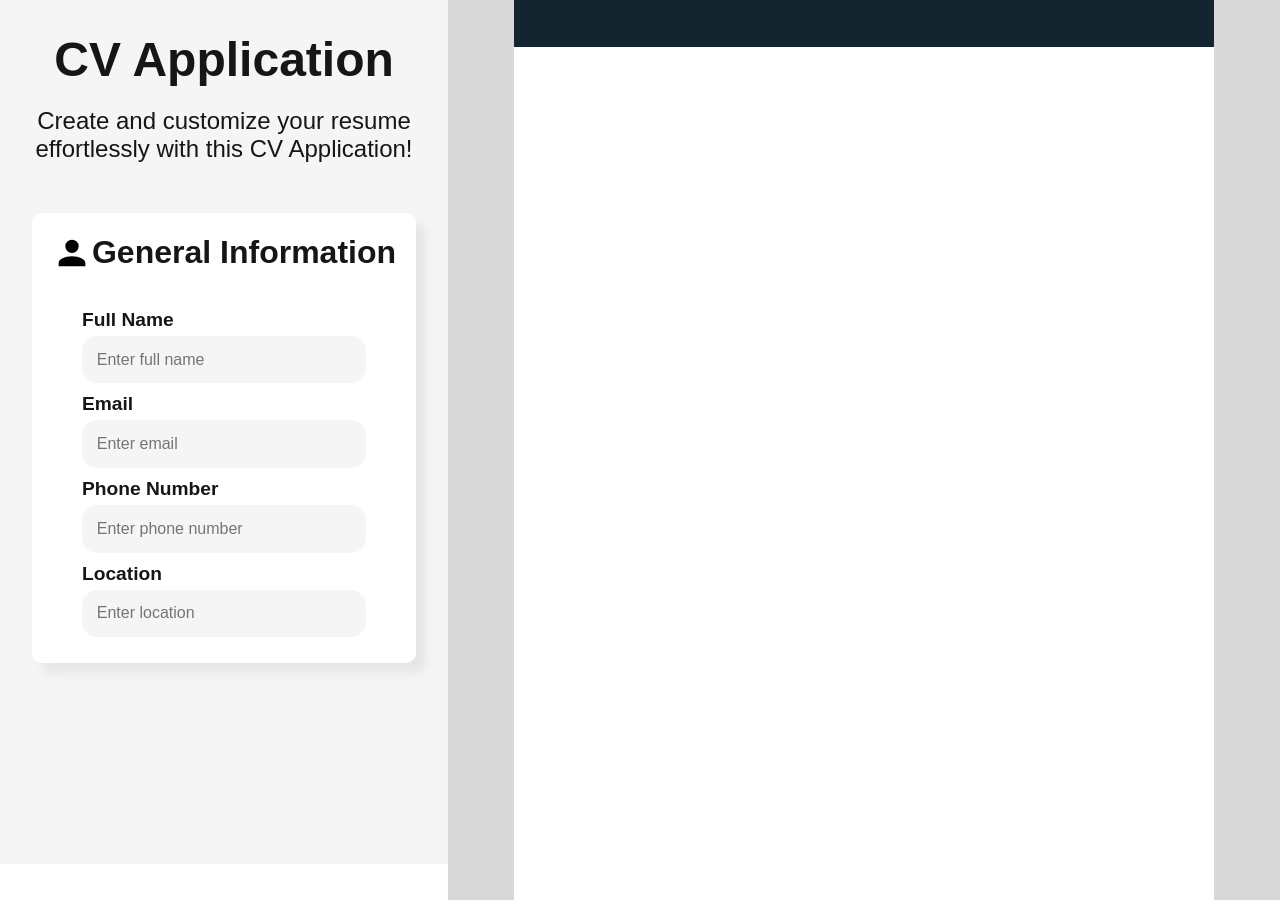
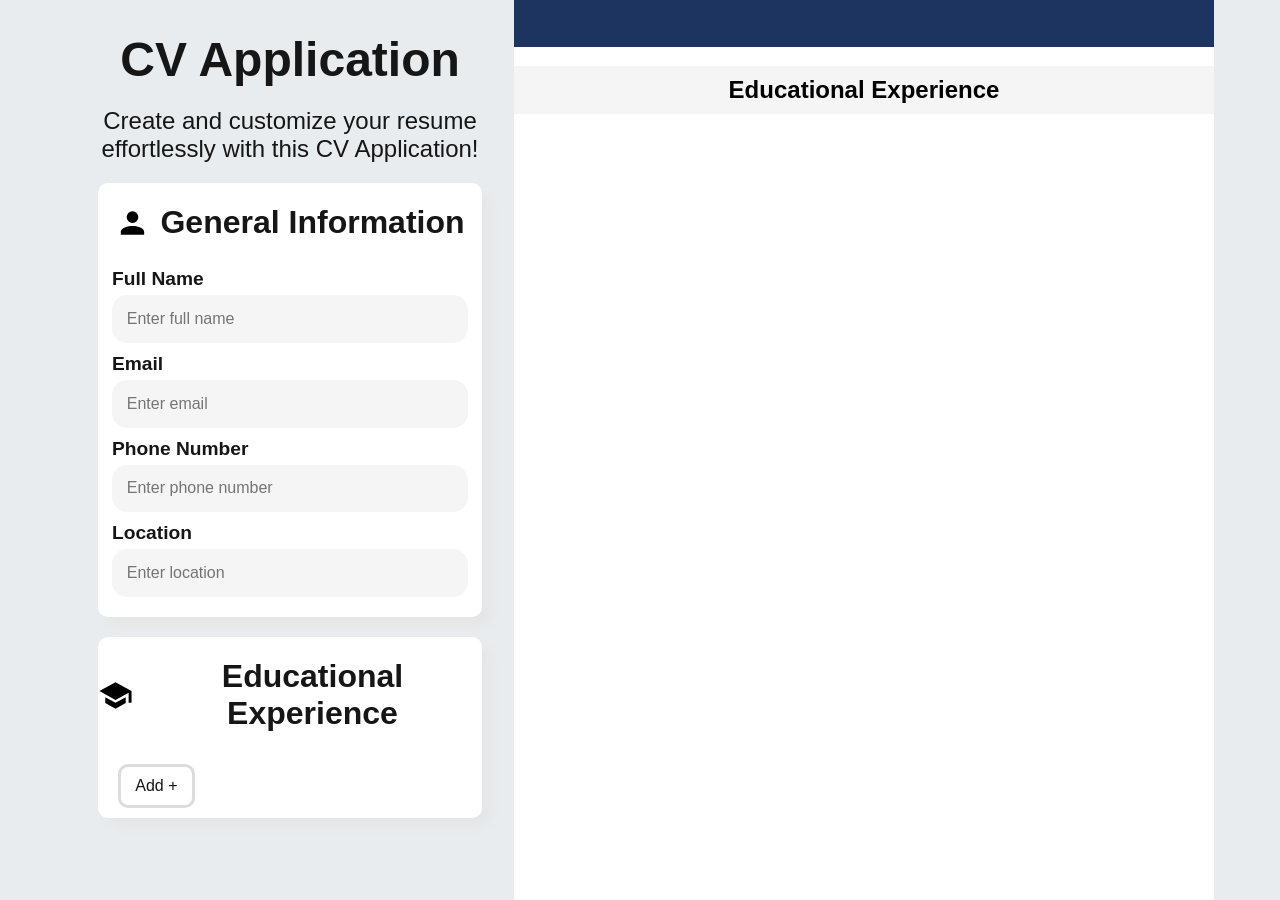
Before and after one commit to Purpleboxe/CV-Application, a React (Vite) app: page / in a window 1280 px wide. Built offline with nearby package versions, Linux system fonts and the light colour scheme.

Commit message:
Add an educational experience section

```diff
--- a/index.html
+++ b/index.html
@@ -4,6 +4,10 @@
     <meta charset="UTF-8" />
     <meta name="viewport" content="width=device-width, initial-scale=1.0" />
     <title>CV Application</title>
+    <script
+      src="https://kit.fontawesome.com/499c90f291.js"
+      crossorigin="anonymous"
+    ></script>
   </head>
   <body>
     <div id="root"></div>
--- a/src/App.jsx
+++ b/src/App.jsx
@@ -1,4 +1,5 @@
 import { useState } from "react";
+import { nanoid } from "nanoid";
 
 import Sidebar from "./components/Sidebar/Sidebar.jsx";
 import Preview from "./components/Preview/Preview.jsx";
@@ -11,6 +12,7 @@ function App() {
       phoneNumber: "",
       location: "",
     },
+    EducationalExperience: [],
   });
 
   const generalInformationChange = (e) => {
@@ -25,10 +27,44 @@ function App() {
     }));
   };
 
+  const submitInformation = (e, type) => {
+    e.preventDefault();
+
+    const fieldset = e.target.closest("form");
+
+    const newData = [...fieldset.querySelectorAll("input")]
+      .map((field) => ({
+        [field.name]: field.value,
+      }))
+      .reduce((obj, item) => {
+        return { ...obj, ...item };
+      }, {});
+
+    setData((prev) => ({
+      ...prev,
+      [type]: [
+        ...prev[type],
+        {
+          ...newData,
+          id: nanoid(),
+        },
+      ],
+    }));
+  };
+
+  const deleteInformation = (id, type) => {
+    setData((prev) => ({
+      ...prev,
+      [type]: prev[type].filter((item) => item.id !== id),
+    }));
+  };
+
   return (
     <div id="App">
       <Sidebar
         generalInformationChange={generalInformationChange}
+        submitInformation={submitInformation}
+        deleteInformation={deleteInformation}
         data={data}
       />
       <Preview data={data} />
--- /dev/null
+++ b/src/components/Preview/EducationalExperienceView.jsx
@@ -0,0 +1,20 @@
+function EducationalExperienceView(props) {
+  const { data } = props;
+
+  const school = data.map((i) => (
+    <div className="schoolView" key={i.id}>
+      <div className="schoolInfo">
+        <div className="schoolName">{i.school}</div>
+      </div>
+    </div>
+  ));
+
+  return (
+    <section className="EducationalExperienceView">
+      <h2 className="preview-header">Educational Experience</h2>
+      <div className="educInfo">{data.length ? school : null}</div>
+    </section>
+  );
+}
+
+export default EducationalExperienceView;
--- a/src/components/Preview/Preview.jsx
+++ b/src/components/Preview/Preview.jsx
@@ -1,6 +1,7 @@
 import "../../styles/Preview.css";
 
 import GeneralInformationView from "./GeneralInformationView";
+import EducationalExperienceView from "./EducationalExperienceView";
 
 function Preview(props) {
   const { data } = props;
@@ -9,6 +10,7 @@ function Preview(props) {
     <div className="Preview">
       <div className="Resume">
         <GeneralInformationView data={data.GeneralInformation} />
+        <EducationalExperienceView data={data.EducationalExperience} />
       </div>
     </div>
   );
--- /dev/null
+++ b/src/components/Sidebar/EducationalExperience.jsx
@@ -0,0 +1,80 @@
+import { useState } from "react";
+import schoolSvg from "../../assets/school.svg";
+
+function EducationalExperience(props) {
+  const { change, deleteInfo, data } = props;
+
+  const [isFormOpen, setFormOpen] = useState(false);
+
+  const school = data.map((i) => (
+    <div className="school" key={i.id}>
+      <div>{i.school}</div>
+      <div className="btns">
+        <button
+          className="btn-icon"
+          onClick={(e) => {
+            e.preventDefault();
+            deleteInfo(i.id, "EducationalExperience");
+          }}
+        >
+          <i className="fa-solid fa-trash"></i>
+        </button>
+      </div>
+    </div>
+  ));
+
+  const submit = (e) => {
+    e.preventDefault();
+    change(e, "EducationalExperience");
+    setFormOpen(false);
+  };
+
+  const openForm = () => {
+    setFormOpen(true);
+  };
+
+  return (
+    <form className="educationalExperience">
+      <div className="formHeader">
+        <img src={schoolSvg} alt="Education" />
+        <h1>Educational Experience</h1>
+      </div>
+      <div className="educationalInformation">
+        {isFormOpen ? (
+          <div>
+            <fieldset className="fieldset">
+              <label>
+                <span>School</span>
+                <input
+                  type="text"
+                  name="school"
+                  className="formInput"
+                  placeholder="Enter school"
+                  maxLength={50}
+                  required
+                />
+              </label>
+            </fieldset>
+            <div className="btns">
+              <button className="btn" onClick={submit}>
+                Submit
+              </button>
+              <button className="btn" onClick={() => setFormOpen(false)}>
+                Cancel
+              </button>
+            </div>
+          </div>
+        ) : (
+          <>
+            <div className="schools">{school}</div>
+            <button className="btn" onClick={openForm}>
+              Add +
+            </button>
+          </>
+        )}
+      </div>
+    </form>
+  );
+}
+
+export default EducationalExperience;
--- a/src/components/Sidebar/Sidebar.jsx
+++ b/src/components/Sidebar/Sidebar.jsx
@@ -1,9 +1,15 @@
 import "../../styles/Sidebar.css";
 
 import GeneralInformation from "./GeneralInformation.jsx";
+import EducationalExperience from "./EducationalExperience.jsx";
 
 function Sidebar(props) {
-  const { generalInformationChange, data } = props;
+  const {
+    generalInformationChange,
+    submitInformation,
+    deleteInformation,
+    data,
+  } = props;
 
   return (
     <div className="Sidebar">
@@ -13,6 +19,11 @@ function Sidebar(props) {
       </div>
 
       <GeneralInformation change={generalInformationChange} data={data} />
+      <EducationalExperience
+        change={submitInformation}
+        deleteInfo={deleteInformation}
+        data={data.EducationalExperience}
+      />
     </div>
   );
 }
--- a/src/styles/Preview.css
+++ b/src/styles/Preview.css
@@ -8,7 +8,7 @@
 
 .GeneralInformationView {
   color: white;
-  background-color: #13262f;
+  background-color: #1d3461;
   text-align: center;
   padding: 10px;
   font-weight: bold;
@@ -36,3 +36,21 @@
 .contactInformation img {
   margin-right: 2px;
 }
+
+.preview-header {
+  background-color: whitesmoke;
+  text-align: center;
+  font-size: 1.5rem;
+  padding: 10px;
+}
+
+.educInfo {
+  display: flex;
+  align-items: center;
+  flex-direction: column;
+}
+
+.schoolInfo {
+  font-size: 1.2rem;
+  font-weight: bold;
+}
--- a/src/styles/Sidebar.css
+++ b/src/styles/Sidebar.css
@@ -1,10 +1,8 @@
 :root {
   --font-color: #161616;
   --box-shadow: rgb(230, 230, 230);
-}
-
-.generalInformation {
-  box-shadow: 10px 10px 10px var(--box-shadow);
+  --outline: #4e524e;
+  --off-white: rgb(220, 220, 220);
 }
 
 .header {
@@ -23,8 +21,9 @@ form {
   color: var(--font-color);
   background-color: white;
   border-radius: 10px;
-  margin-top: 50px;
-  margin-bottom: 50px;
+  margin-top: 20px;
+  margin-bottom: 20px;
+  box-shadow: 10px 10px 10px var(--box-shadow);
 }
 
 .formHeader {
@@ -34,14 +33,14 @@ form {
 }
 
 .formHeader img {
-  width: 40px;
+  width: 35px;
+  margin-right: 10px;
 }
 
 .fieldset {
   border-style: none;
   display: flex;
   flex-direction: column;
-  padding: 1rem 3rem;
 }
 
 .fieldset label {
@@ -67,7 +66,77 @@ form {
 }
 
 .formInput:focus {
-  border-color: #4e524e;
+  border-color: var(--outline);
   box-shadow: 2px 2px 10px var(--box-shadow);
   outline: none;
 }
+
+.educationalInformation {
+  display: flex;
+  flex-direction: column;
+}
+
+.btn {
+  display: flex;
+  flex-direction: row;
+  justify-content: center;
+  align-items: center;
+  background-color: transparent;
+  color: var(--font-color);
+  border: solid 3px var(--off-white);
+  border-radius: 10px;
+  font-size: 1rem;
+  padding: 10px;
+  width: 20%;
+  margin: 10px;
+  margin-left: 20px;
+  cursor: pointer;
+}
+
+.btn img {
+  width: 20px;
+  filter: grayscale(80%);
+}
+
+.btns {
+  display: flex;
+  flex-direction: row;
+}
+
+.form-section {
+  border: solid 3px var(--off-white);
+  border-radius: 10px;
+  padding: 15px;
+  font-size: 1.2rem;
+  margin: 10px 20px;
+}
+
+.schools {
+  display: flex;
+  align-items: center;
+  flex-direction: column;
+}
+
+.school {
+  display: flex;
+  justify-content: space-between;
+  flex-direction: row;
+  font-weight: bold;
+  font-size: 1.2rem;
+  color: rgb(90, 90, 90);
+  border: solid 3px var(--off-white);
+  border-radius: 10px;
+  padding: 10px 20px;
+  box-shadow: 1px 1px 5px var(--box-shadow);
+  width: 85%;
+  margin-top: 10px;
+  margin-bottom: 10px;
+}
+
+.btn-icon {
+  background-color: transparent;
+  border: none;
+  cursor: pointer;
+  font-size: 20px;
+  color: gray;
+}
--- a/src/styles/index.css
+++ b/src/styles/index.css
@@ -2,34 +2,36 @@ body {
   margin: 0;
   padding: 0;
   font-family: Arial, Helvetica, sans-serif;
+  background-color: #e9ecef;
 }
 
 #root {
-  display: grid;
   min-height: 100vh;
   width: 100vw;
+  max-width: 100%;
+  display: flex;
+  justify-content: space-evenly;
 }
 
 #App {
   display: flex;
   flex-flow: row;
+  place-self: center;
 }
 
 .Sidebar {
   position: relative;
-  max-height: 100vh;
-  max-width: 30%;
-  background-color: whitesmoke;
+  height: 100vh;
+  max-width: 30vw;
   padding: 2rem;
   text-align: center;
-  overflow-y: auto;
 }
 
 .Preview {
   position: relative;
   display: flex;
   flex: 1;
-  background-color: rgb(216, 216, 216);
   justify-content: center;
   align-items: center;
+  width: 100%;
 }
```
Also changed, not shown: src/assets/school.svg (added).
